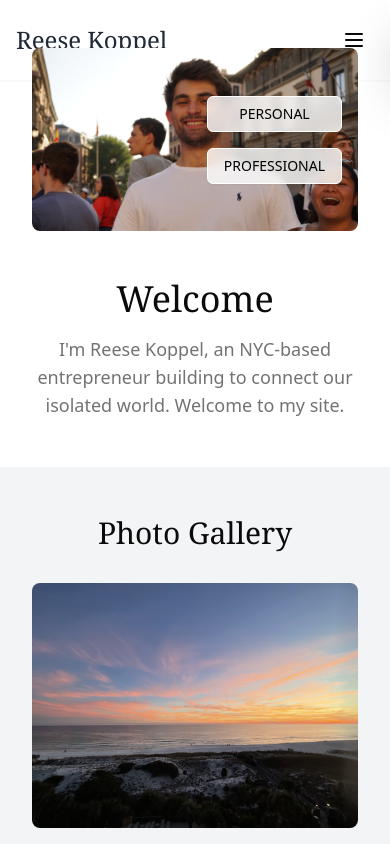
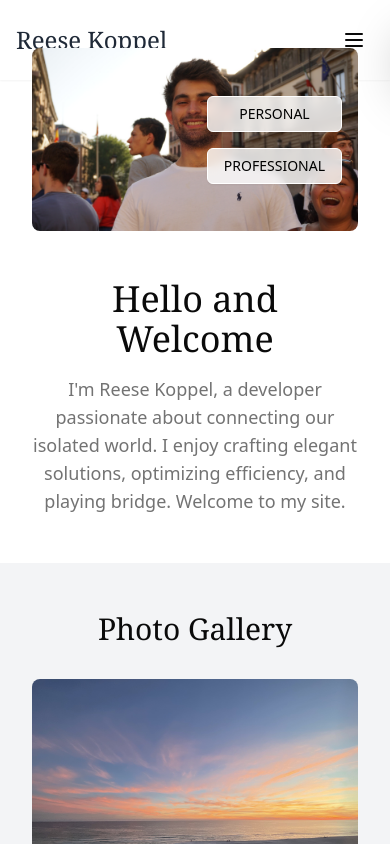
Before and after one commit to rk504/personal-website, a Next.js app: page / in a window 390 px wide. Shown: the top 844 px of the page. Built offline with nearby package versions, Linux system fonts and the light colour scheme.

Commit message:
adding responsive design for mobile

```diff
--- a/app/page.tsx
+++ b/app/page.tsx
@@ -9,7 +9,7 @@ export default function Home() {
   return (
     <>
       <Header />
-      <main className="min-h-screen flex flex-col">
+      <main className="min-h-screen flex flex-col z-999">
         <div className="container flex-grow flex flex-col py-12 md:py-24 space-y-12">
           <div className="relative w-full aspect-[16/9]">
             <Image
@@ -38,9 +38,9 @@ export default function Home() {
           </div>
 
           <div id="about" className="space-y-4 max-w-2xl mx-auto text-center">
-            <h1 className="text-4xl font-serif">Welcome</h1>
+            <h1 className="text-4xl font-serif">Hello and Welcome</h1>
             <p className="text-lg text-muted-foreground">
-              I'm Reese Koppel, an NYC-based entrepreneur building to connect our isolated world. Welcome to my site.
+              I'm Reese Koppel, a developer passionate about connecting our isolated world. I enjoy crafting elegant solutions, optimizing efficiency, and playing bridge. Welcome to my site.
             </p>
           </div>
         </div>
```
